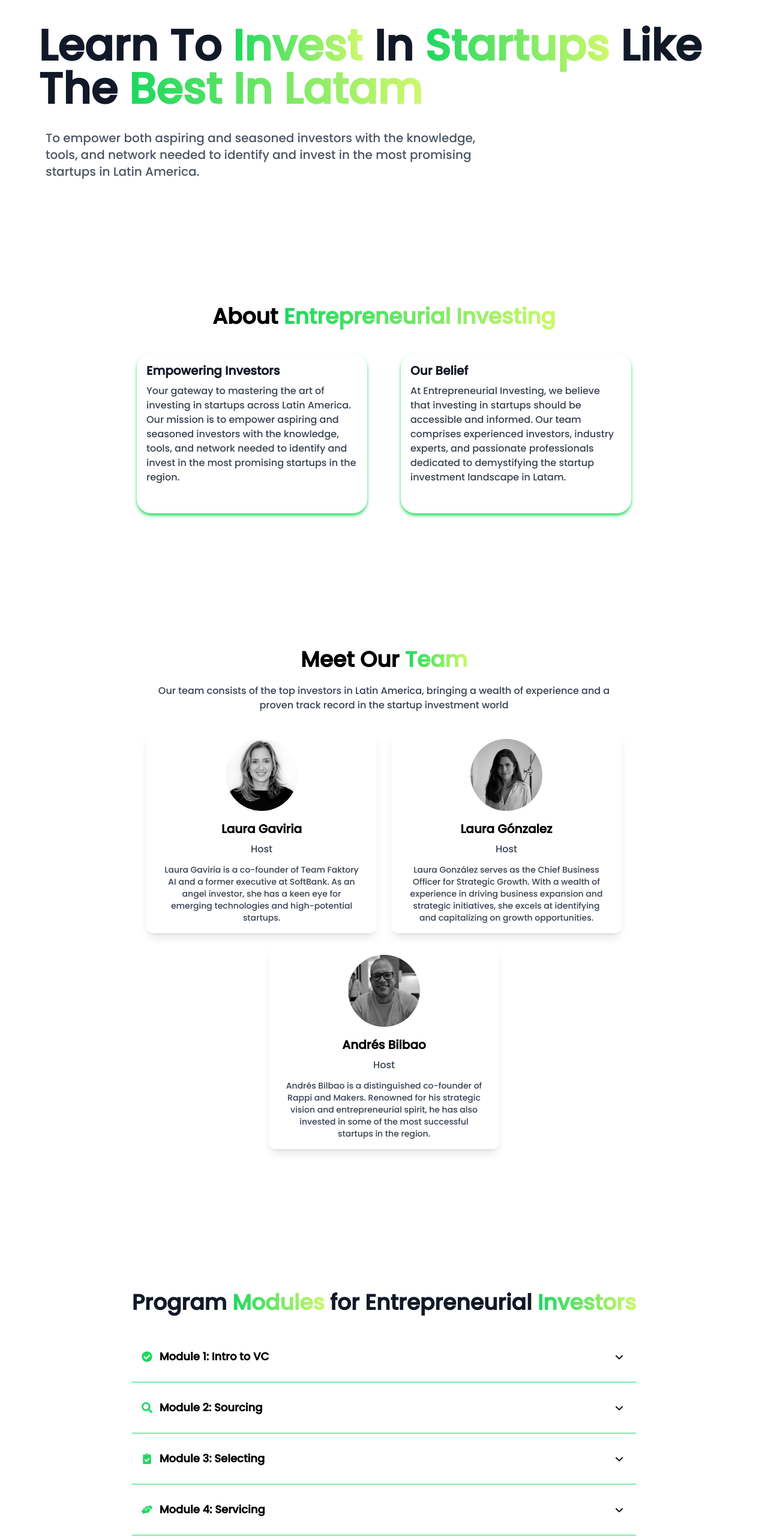
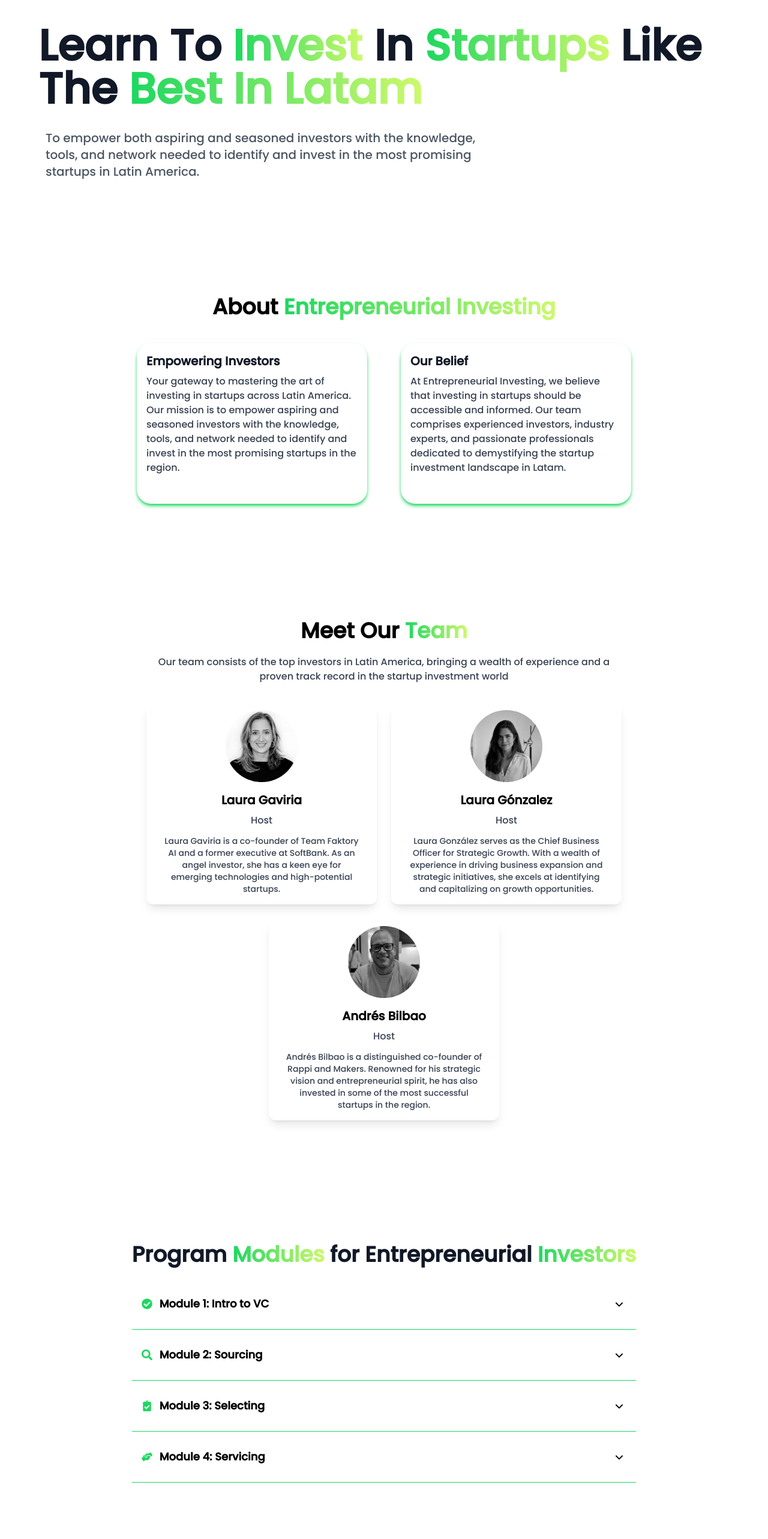
Before and after one commit to FabianEspitia-it/Entrepreneurial-Investing-WebSite, a Next.js app: page /en in a window 1280 px wide. Shown: the part 136-2702 px from the top of the page at 60% size. Built offline with nearby package versions, Linux system fonts and the light colour scheme.

Commit message:
modified all py sections to pt

```diff
--- a/src/components/AboutUs.tsx
+++ b/src/components/AboutUs.tsx
@@ -14,7 +14,7 @@ export default function AboutUs() {
   ];
 
   return (
-    <section id="about" className="md:py-28 py-20">
+    <section id="about" className="md:pt-28 py-20">
       <Fade triggerOnce>
         <h2 className="md:text-4xl text-3xl font-semibold text-center">
           About{" "}
--- a/src/components/Hero.tsx
+++ b/src/components/Hero.tsx
@@ -1,8 +1,9 @@
 import { Fade } from "react-awesome-reveal";
+import Image from "next/image";
 
 export default function Hero() {
   return (
-    <section className="relative flex items-center pt-44 md:pb-24 pb-20">
+    <section className="relative flex items-center pt-44 pb-20">
       <Fade triggerOnce cascade duration={900}>
         <div className="text-start">
           <h1 className="text-4xl md:text-7xl md:mb-4 font-extrabold text-gray-900 md:pl-8 pl-2">
@@ -20,3 +21,33 @@ export default function Hero() {
     </section>
   );
 }
+
+{
+  /* export default function Hero() {
+  return (
+    <section className="relative flex items-center pt-24 md:pb-24 pb-20">
+      <Fade triggerOnce cascade duration={900}>
+        <div className="text-start  flex flex-col items-center">
+          <Image
+            src="/images/EI_final_logo.png"
+            alt="logo"
+            width={300}
+            height={60}
+            className=" pb-9"
+          />
+          <h1 className="text-4xl md:text-7xl md:mb-4 font-extrabold text-gray-900 md:pl-12 pl-2">
+            Learn To <span className="text-gradient-2">Invest</span> In{" "}
+            <span className="text-gradient-2">Startups</span> Like The{" "}
+            <span className="text-gradient-2">Best In Latam</span>
+          </h1>
+          <p className="text-base md:text-xl pt-4 text-gray-600 max-w-3xl -ml-80">
+            To empower both aspiring and seasoned investors with the knowledge,
+            tools, and network needed to identify and invest in the most
+            promising startups in Latin America.
+          </p>
+        </div>
+      </Fade>
+    </section>
+  );
+}*/
+}
--- a/src/components/PitchPractice.tsx
+++ b/src/components/PitchPractice.tsx
@@ -9,7 +9,7 @@ export default function PitchPractice() {
   return (
     <section
       id="pitch"
-      className="relative flex flex-col items-center md:px-44 md:py-28 py-20"
+      className="relative flex flex-col items-center md:px-44 md:pt-28 py-20"
     >
       <Fade triggerOnce>
         <h2 className="md:text-4xl text-3xl font-semibold mb-4 text-center">
--- a/src/components/Program.tsx
+++ b/src/components/Program.tsx
@@ -104,13 +104,13 @@ function ModuleItem({
 
 export default function Modules() {
   return (
-    <section id="program" className="relative px-4 md:py-28 py-20">
+    <section id="program" className="relative px-4 md:pt-28 py-20">
       <Fade triggerOnce>
         <h2 className="md:text-4xl text-3xl font-semibold text-center text-gray-900 pb-10 md:pb-5">
           Program <span className="text-gradient-2">Modules</span> for
           Entrepreneurial <span className="text-gradient-2">Investors</span>
         </h2>
-        <div className="md:max-w-4xl mx-auto py-6">
+        <div className="md:max-w-4xl mx-auto py-4">
           {modules.map((module, index) => (
             <div key={index}>
               <ModuleItem
--- a/src/components/Sponsors.tsx
+++ b/src/components/Sponsors.tsx
@@ -3,7 +3,7 @@ import { Fade } from "react-awesome-reveal";
 
 export default function Sponsors() {
   return (
-    <section className="relative md:py-28 py-20">
+    <section className="relative md:pt-28 py-20">
       <Fade cascade triggerOnce>
         <div className="max-w-6xl mx-auto px-4 sm:px-6">
           <div className="">
--- a/src/components/Team.tsx
+++ b/src/components/Team.tsx
@@ -26,7 +26,7 @@ export default function Team() {
   return (
     <section
       id="team"
-      className="container mx-auto px-4 md:py-28 py-20 flex flex-col items-center"
+      className="container mx-auto px-4 md:pt-28 py-20 flex flex-col items-center"
     >
       <Fade triggerOnce>
         <h2 className="font-semibold text-3xl md:text-4xl">
```
